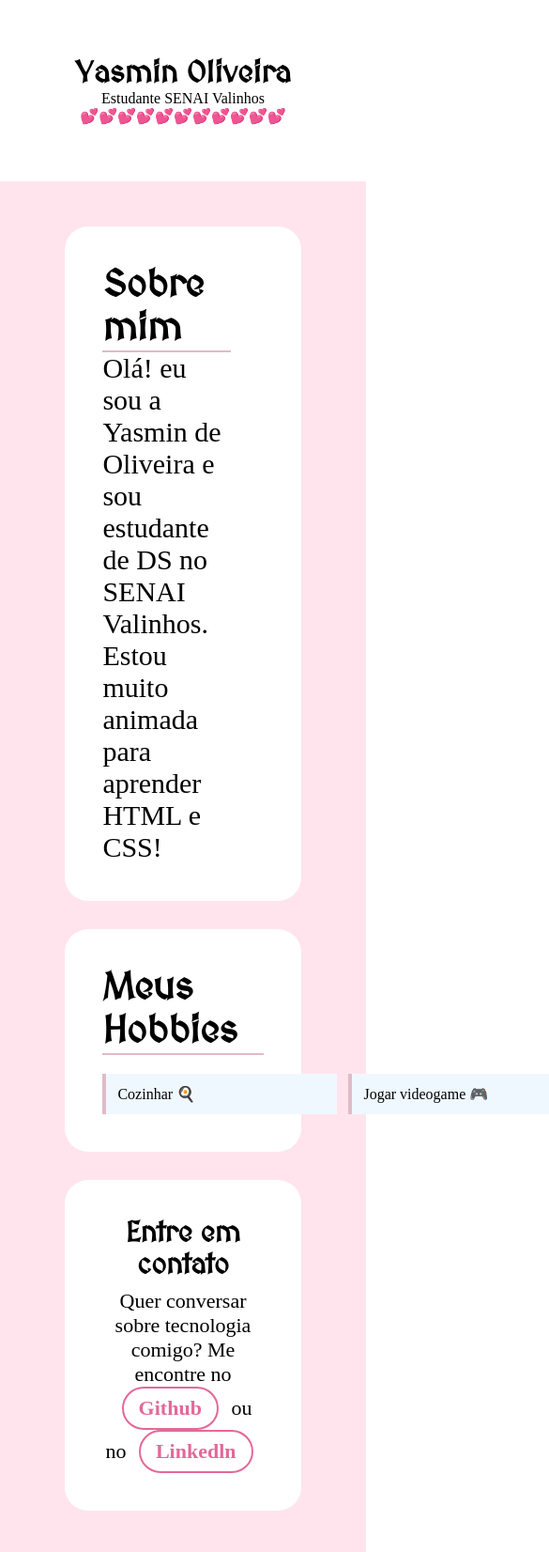
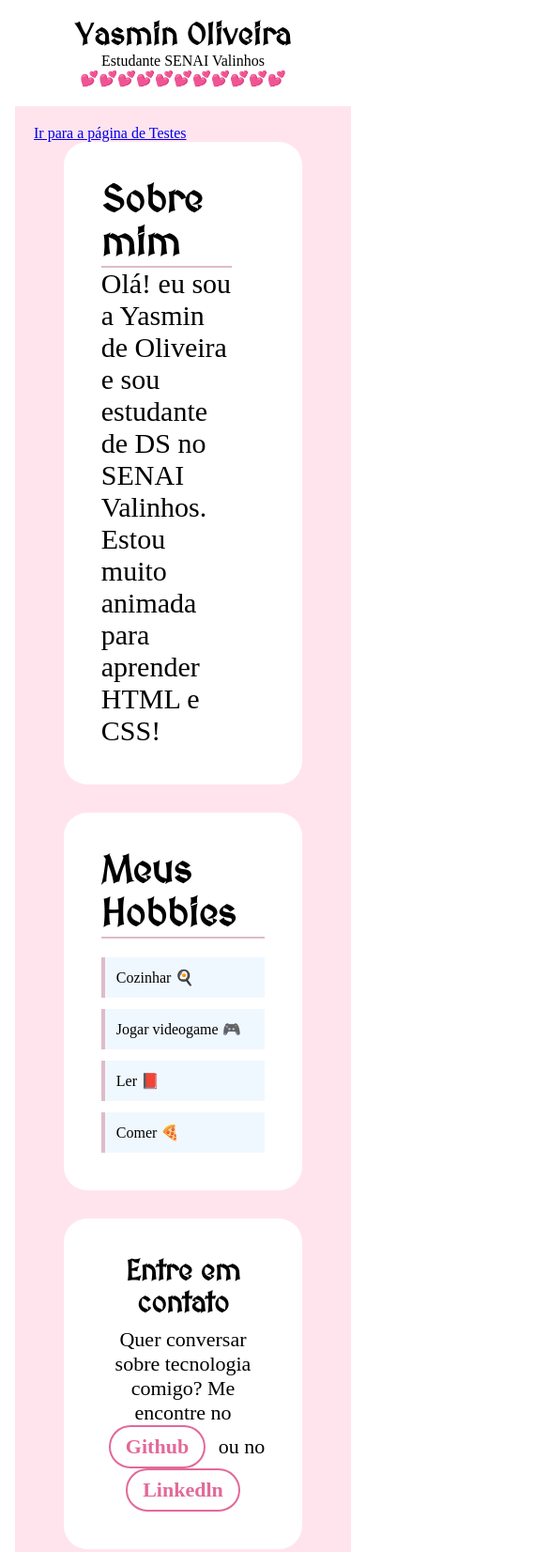
Before and after one commit to yassssml/meu_primeiro_site, a plain HTML site: page index.html in a window 390 px wide. Shown: the top 1652 px of the page at 94% size, 585 px wide, since content can reach past the window. Drawn offline with Linux system fonts and the light colour scheme.

Commit message:
site atualizado

```diff
--- a/assets/styles/index.css
+++ b/assets/styles/index.css
@@ -1,4 +1,9 @@
-@import url('https://fonts.googleapis.com/css2?family=MedievalSharp&display=swap');
+
+    width: 100%;
+}
+footer p {
+    font-size: 1rem;
+}@import url('https://fonts.googleapis.com/css2?family=MedievalSharp&display=swap');
 * {
     margin: 0;
     padding : 0;
@@ -132,8 +137,38 @@ footer {
     color: #000000;
     text-align: center;
     padding: 2rem;
-    width: 100%;
 }
-footer p {
-    font-size: 1rem;
-}
+
+@media (max-width: 768px) {
+    body {
+      padding: 0 1rem;
+    }
+
+    header,
+    main,
+    footer {
+      padding: 20px !important;
+    }
+
+    .about-section,
+    .hobbies,
+    .contact {
+      width: 100% !important;
+      padding: 20px !important;
+      margin: 0 auto 30px auto !important;
+    }
+
+    ul {
+      flex-direction: column !important;
+      align-items: stretch !important;
+    }
+
+    li {
+      min-width: unset !important;
+      width: 100% !important;
+    }
+
+    a {
+      word-break: break-word;
+    }
+  }
--- a/index.html
+++ b/index.html
@@ -14,6 +14,7 @@
     </header>
 
     <main>
+        <a href="pages/testes.html">Ir para a página de Testes</a>
       <about-section>
         <h3 id="titulo-sobre-mim">Sobre mim</h3>
         <p class="texto-sobre-mim">
```
Also changed, not shown: pages/testes.html (+13 -0 lines), assets/images/image.png (added).
